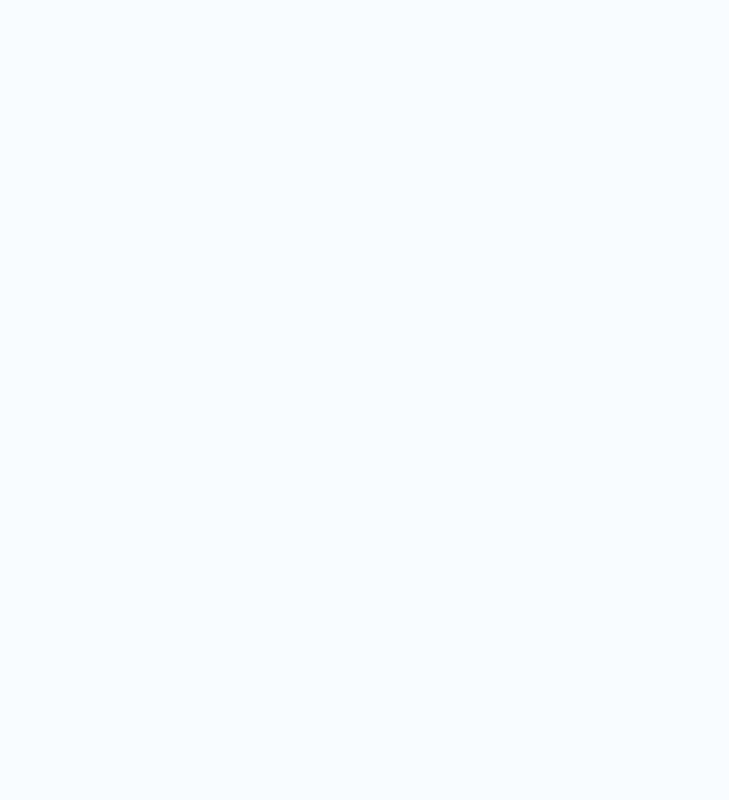
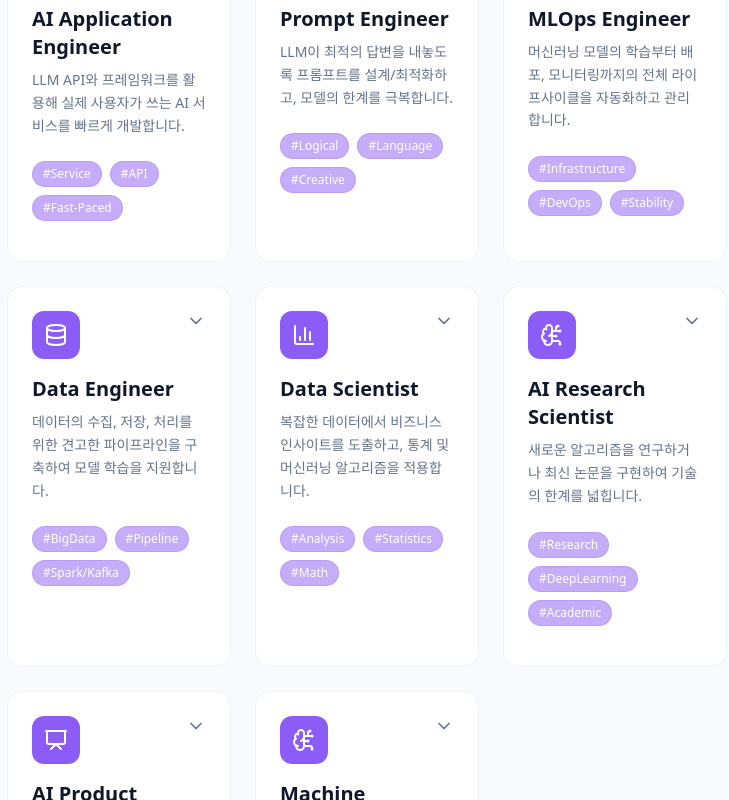
Before and after one commit to EJ-pro/AI-Job-Recommendation, a Next.js app in the folder web/: page / in a window 1280 px wide. Shown: the part 1180-1980 px from the top of the page, without its empty margins (273-1002 px from the left). Before the commit the page ends 972 px from the top, so only its background shows below. Built offline with nearby package versions, Linux system fonts and the light colour scheme.

Commit message:
메인페이지 하단에 직무 설명 추가

```diff
--- a/web/src/app/page.tsx
+++ b/web/src/app/page.tsx
@@ -1,5 +1,7 @@
 import Button from '@/components/Button';
+import JobRoleList from '@/components/JobRoleList';
 import Link from 'next/link';
+import { JOBS } from '@/lib/data';
 import { ArrowRight, Sparkles, BrainCircuit, Target } from 'lucide-react'; // Need to install lucide-react if not present, or use text/emoji
 
 export default function Home() {
@@ -53,6 +55,18 @@ export default function Home() {
           </div>
         ))}
       </section>
+
+      {/* Job Roles Introduction */}
+      <section className="w-full space-y-10 animate-in fade-in slide-in-from-bottom-16 duration-1000 delay-300">
+        <div className="text-center space-y-4">
+          <h2 className="text-3xl md:text-4xl font-bold">다루는 핵심 직무</h2>
+          <p className="text-muted-foreground text-lg max-w-2xl mx-auto">
+            현재 AI 시장에서 가장 수요가 많은 7가지 핵심 직무를 분석합니다.
+          </p>
+        </div>
+
+        <JobRoleList jobs={JOBS} />
+      </section>
     </div>
   );
 }
--- /dev/null
+++ b/web/src/components/JobRoleList.tsx
@@ -0,0 +1,152 @@
+'use client';
+
+import { useState } from 'react';
+import { JobRole } from '@/lib/data';
+import {
+    BrainCircuit,
+    Code,
+    Database,
+    BarChart3,
+    Search,
+    Presentation,
+    Settings,
+    ChevronDown,
+    ChevronUp,
+    Map
+} from 'lucide-react';
+
+interface JobRoleListProps {
+    jobs: JobRole[];
+}
+
+const iconMap: Record<string, any> = {
+    'ai-app': Code,
+    'prompt-eng': Search,
+    'mlops': Settings,
+    'data-eng': Database,
+    'data-sci': BarChart3,
+    'research': BrainCircuit,
+    'pm': Presentation,
+    'ml-eng': BrainCircuit, // Reusing BrainCircuit or finding a better one
+};
+
+export default function JobRoleList({ jobs }: JobRoleListProps) {
+    const [expandedId, setExpandedId] = useState<string | null>(null);
+
+    const toggleJob = (id: string) => {
+        setExpandedId(expandedId === id ? null : id);
+    };
+
+    return (
+        <div className="grid grid-cols-1 md:grid-cols-2 lg:grid-cols-3 gap-6">
+            {jobs.map((job) => {
+                const Icon = iconMap[job.id] || BrainCircuit;
+                const isExpanded = expandedId === job.id;
+
+                return (
+                    <div
+                        key={job.id}
+                        className={`group relative p-6 rounded-2xl bg-card border transition-all duration-300 cursor-pointer overflow-hidden
+                            ${isExpanded
+                                ? 'border-primary shadow-lg shadow-primary/10 ring-1 ring-primary row-span-2'
+                                : 'border-border/50 hover:border-primary/50 hover:shadow-md hover:-translate-y-1'
+                            }`}
+                        onClick={() => toggleJob(job.id)}
+                    >
+                        <div className="relative space-y-4">
+                            <div className="flex items-start justify-between">
+                                <div className={`p-3 rounded-xl transition-colors ${isExpanded ? 'bg-primary text-primary-foreground' : 'bg-secondary text-secondary-foreground group-hover:bg-primary/10 group-hover:text-primary'}`}>
+                                    <Icon size={24} />
+                                </div>
+                                <div className={`transition-transform duration-300 ${isExpanded ? 'rotate-180' : ''}`}>
+                                    <ChevronDown size={20} className="text-muted-foreground" />
+                                </div>
+                            </div>
+
+                            <div>
+                                <h3 className={`text-xl font-bold mb-2 transition-colors ${isExpanded ? 'text-primary' : 'text-foreground'}`}>
+                                    {job.title}
+                                </h3>
+                                <p className="text-muted-foreground text-sm leading-relaxed">
+                                    {job.description}
+                                </p>
+                            </div>
+
+                            {!isExpanded && (
+                                <div className="flex flex-wrap gap-2 pt-2">
+                                    {job.tags.map((tag) => (
+                                        <span key={tag} className="text-xs px-2.5 py-1 rounded-full bg-secondary/50 text-secondary-foreground border border-secondary/20">
+                                            #{tag}
+                                        </span>
+                                    ))}
+                                </div>
+                            )}
+
+                            {/* Expanded Content */}
+                            <div className={`grid grid-rows-[0fr] transition-[grid-template-rows] duration-300 ${isExpanded ? 'grid-rows-[1fr]' : ''}`}>
+                                <div className="overflow-hidden">
+                                    <div className="pt-6 space-y-6 border-t border-border/50 mt-4">
+                                        {/* Focus Areas */}
+                                        <div className="space-y-3">
+                                            <h4 className="font-semibold flex items-center gap-2 text-sm text-foreground/80">
+                                                <Target size={16} /> 3개월 집중 공략
+                                            </h4>
+                                            <ul className="space-y-2">
+                                                {job.focus_areas.map((area, idx) => (
+                                                    <li key={idx} className="bg-secondary/30 px-3 py-2 rounded-lg text-sm flex items-center gap-2">
+                                                        <span className="w-1.5 h-1.5 rounded-full bg-primary" />
+                                                        {area}
+                                                    </li>
+                                                ))}
+                                            </ul>
+                                        </div>
+
+                                        {/* Tasks */}
+                                        <div className="space-y-3">
+                                            <h4 className="font-semibold flex items-center gap-2 text-sm text-foreground/80">
+                                                <Code size={16} /> 주요 업무
+                                            </h4>
+                                            <div className="flex flex-wrap gap-2">
+                                                {job.tasks.map((task, idx) => (
+                                                    <span key={idx} className="text-xs px-2 py-1 rounded-md border border-border bg-background">
+                                                        {task}
+                                                    </span>
+                                                ))}
+                                            </div>
+                                        </div>
+
+                                        {/* Roadmap Preview */}
+                                        <div className="space-y-3">
+                                            <h4 className="font-semibold flex items-center gap-2 text-sm text-foreground/80">
+                                                <Map size={16} /> 로드맵 미리보기
+                                            </h4>
+                                            <div className="space-y-3 pl-4 border-l-2 border-border relative">
+                                                {job.roadmap.map((step, idx) => (
+                                                    <div key={idx} className="relative">
+                                                        <span className="absolute -left-[21px] top-1 w-2.5 h-2.5 rounded-full bg-muted-foreground/30 ring-4 ring-background" />
+                                                        <p className="text-xs font-medium text-muted-foreground mb-0.5">{step.step}</p>
+                                                        <p className="text-sm line-clamp-1 text-foreground/90">{step.action}</p>
+                                                    </div>
+                                                ))}
+                                            </div>
+                                        </div>
+                                    </div>
+                                </div>
+                            </div>
+                        </div>
+                    </div>
+                );
+            })}
+        </div>
+    );
+}
+
+function Target({ size, className }: { size?: number, className?: string }) {
+    return (
+        <svg xmlns="http://www.w3.org/2000/svg" width={size || 24} height={size || 24} viewBox="0 0 24 24" fill="none" stroke="currentColor" strokeWidth="2" strokeLinecap="round" strokeLinejoin="round" className={className}>
+            <circle cx="12" cy="12" r="10" />
+            <circle cx="12" cy="12" r="6" />
+            <circle cx="12" cy="12" r="2" />
+        </svg>
+    );
+}
```
